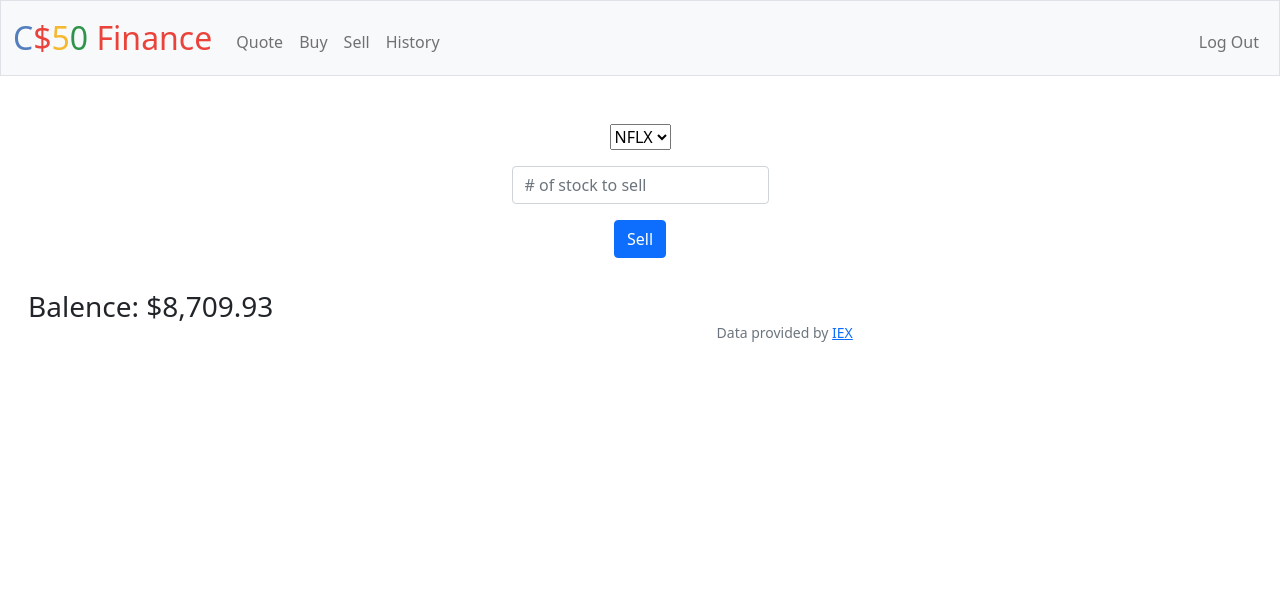
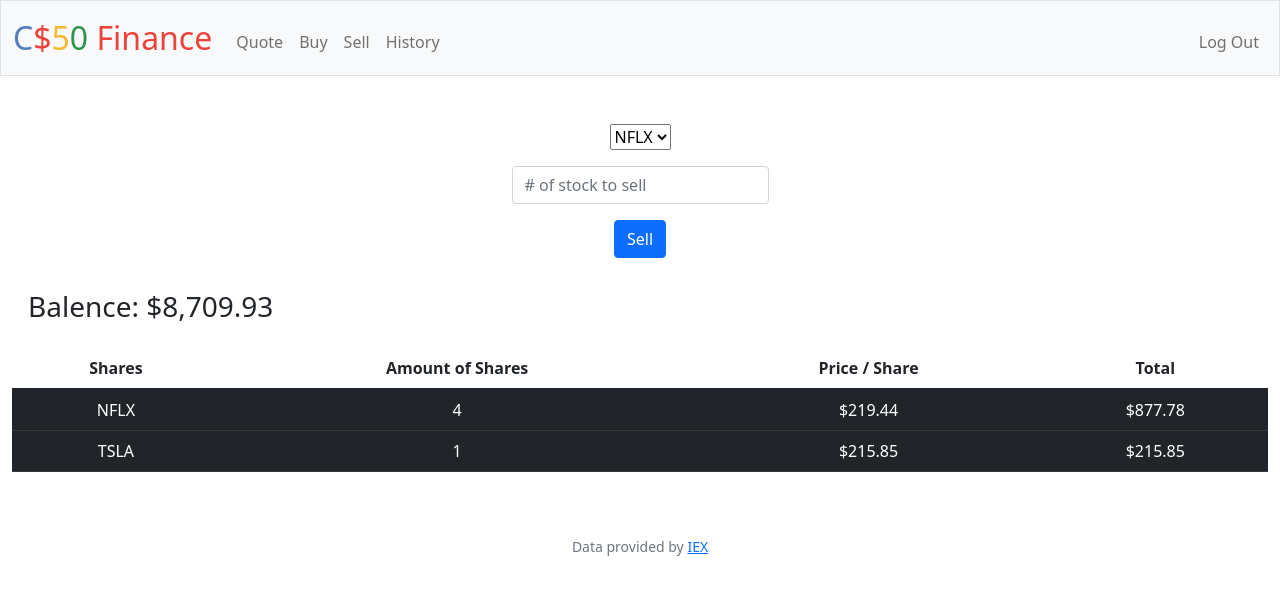
Before and after one commit to Caleb-Ellefson/Stock-Trader, a Flask app: page /sell in a window 1280 px wide. Shown: the top 595 px of the page. Run offline with Flask 2, Linux system fonts and the light colour scheme; a user stored in the database is signed in; some libraries are stand-ins or nearby versions.

Commit message:
Mon, Oct 24, 2022, 4:29 PM +00:00

```diff
--- a/finance/templates/sell.html
+++ b/finance/templates/sell.html
@@ -27,5 +27,29 @@
     </form>
 <h3 style="float: left; padding: 1rem;">Balence: {{ cash | usd }} </h3>
 
+<div class="section" >
+ <table class="table table-striped-columns">
+    <thead>
+        <tr>
+            <th scope="col">Shares</th>
+            <th cope="col">Amount of Shares</th>
+            <th scope="col">Price / Share</th>
+            <th scope="col">Total</th>
 
+        </tr>
+    </thead>
+    <tbody>
+
+        {% for row in database %}
+
+        <tr class="table-dark">
+            <td class="table-dark"> {{ row["symbol"] }} </td>
+            <td class="table-dark"> {{ row["shares"] }} </td>
+            <td class="table-dark"> {{ row["price"] | usd }} </td>
+            <td class="table-dark"> {{ (row["shares"] * row["price"]) | usd }} </td>
+          </tr>
+        {% endfor %}
+    </tbody>
+    </table>
+ </div>
 {% endblock %}
```
